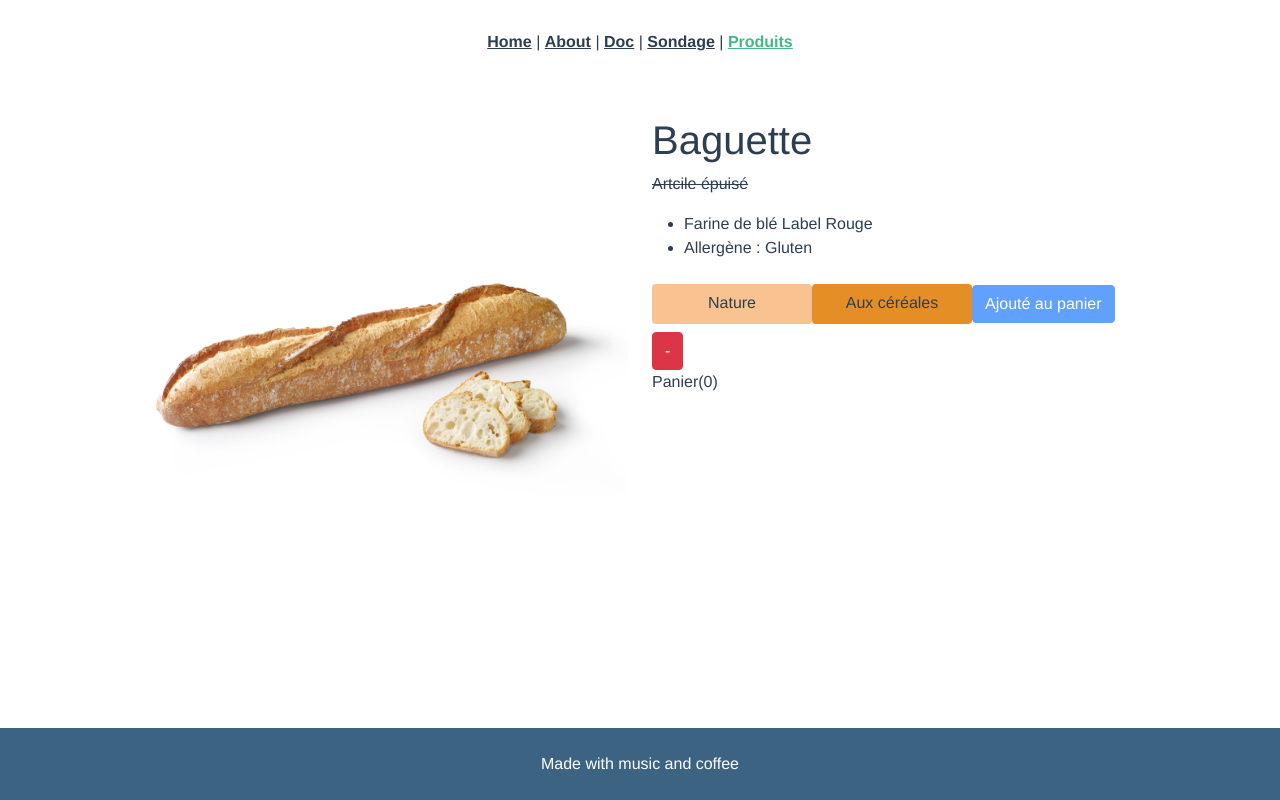
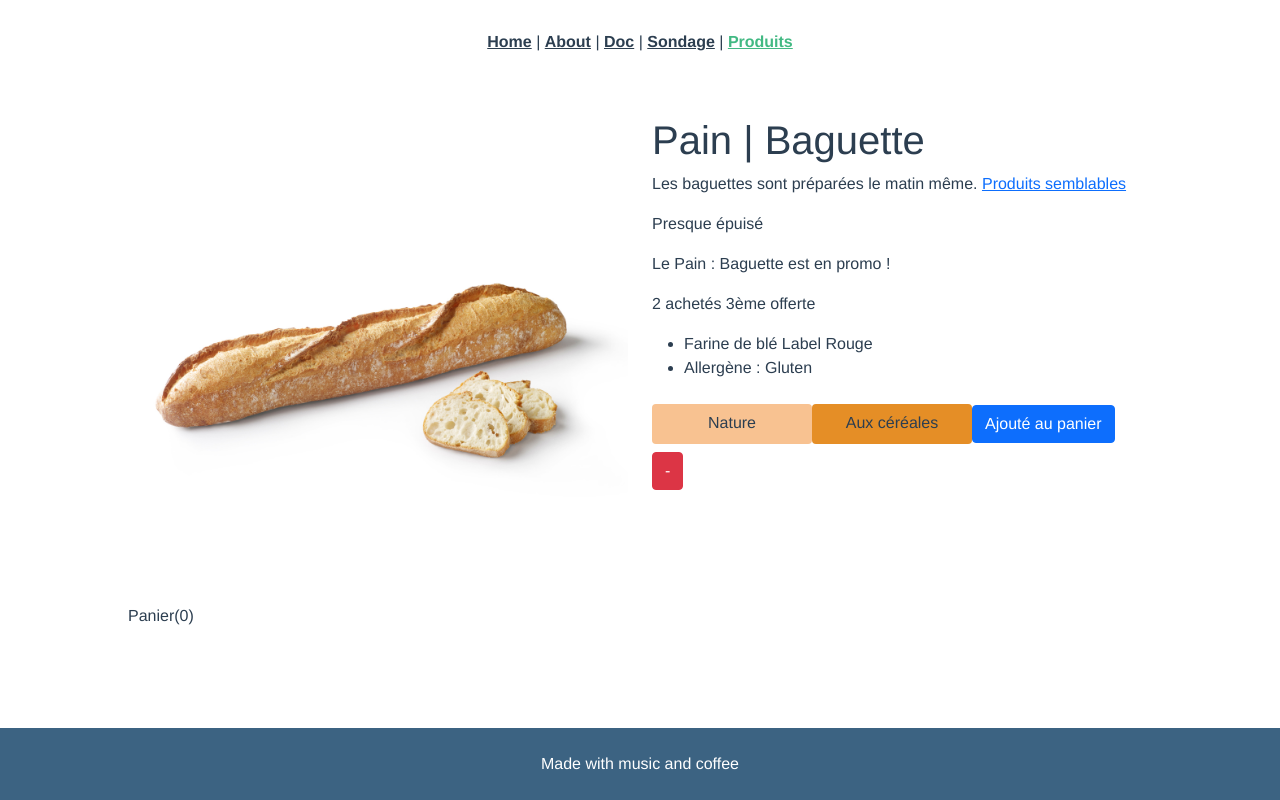
Before and after one commit to Timdev0/boulangerie, a Vue app: page /products in a window 1280 px wide. Built offline with nearby package versions, Linux system fonts and the light colour scheme.

Commit message:
compnents + communicating events

```diff
--- /dev/null
+++ b/src/components/Product.vue
@@ -0,0 +1,143 @@
+<template>
+  <div id="product-component">
+    <div class="container">
+      <div class="row">
+        <div class="product-img col-sm-6">
+          <img class="img-fluid" v-bind:src="image" alt="">
+        </div>
+        <div class="product-info col-sm-6">
+          <h1>{{ title }}</h1>
+          <p>{{ description }} <a :href="link" target="_blank">Produits semblables</a></p>
+          <p v-if="inStock > 5">En Stock</p>
+          <p v-else-if="inStock <= 5 && inStock > 0">Presque épuisé</p>
+          <p v-else
+            :class="{ lineThrought: inStock <= 0 }">
+            Artcile épuisé
+          </p>
+          <p v-if="onSale">{{ onSaleTxt }}est en promo !</p>
+          <p>{{ offer }}</p>
+          <product-details :details="details"></product-details>
+          <div v-for="(variant, index) in variants"
+              :key="variant.variantId"
+              class="color-box"
+              :style="{ backgroundColor: variant.variantColor }"
+              @mouseover="updateProduct(index)">
+              <span>{{ variant.variantType }}</span>
+          </div>
+          <button v-on:click="addToCart" class="btn btn-primary" :disabled="inStock<=0">Ajouté au panier</button>
+          <button @click="removeFromCart" class="btn btn-danger">-</button>
+        </div>
+      </div>
+    </div>
+  </div>
+</template>
+
+<script>
+import ProductDetails from './ProductDetails.vue'
+
+export default {
+  components: {
+    ProductDetails
+  },
+
+  props: {
+    premium: {
+      type: Boolean,
+      requiered: true
+    }
+  },
+
+  data: function () {
+    return {
+      category: 'Pain',
+      product: 'Baguette',
+      description: 'Les baguettes sont préparées le matin même.',
+      link: 'https://www.amazon.fr/s?k=baguette+de+pain&__mk_fr_FR=%C3%85M%C3%85%C5%BD%C3%95%C3%91&ref=nb_sb_noss_2',
+      onSale: true,
+      selectVariant: 0,
+      details: [
+        {
+          detailId: 10,
+          detailText: 'Farine de blé Label Rouge'
+        },
+        {
+          detailId: 11,
+          detailText: 'Allergène : Gluten'
+        }
+      ],
+      variants: [
+        {
+          variantId: 1000,
+          variantType: 'Nature',
+          variantImage: require('../assets/baguette.jpeg'),
+          variantColor: '#f8c291',
+          variantQuantity: 4
+        },
+        {
+          variantId: 1001,
+          variantType: 'Aux céréales',
+          variantImage: require('../assets/baguette-cereales.jpeg'),
+          variantColor: '#e58e26',
+          variantQuantity: 0
+        }
+      ]
+    }
+  },
+
+  methods: {
+    addToCart: function () {
+      this.$emit('add-to-cart', this.variants[this.selectVariant].variantId)
+    },
+    updateProduct (index) {
+      this.selectVariant = index
+      console.log(index)
+    },
+    removeFromCart: function () {
+      this.$emit('remove-from-cart', this.variants[this.selectVariant].variantId)
+    }
+  },
+
+  computed: {
+    title () {
+      return this.category + ' | ' + this.product
+    },
+    onSaleTxt () {
+      return 'Le ' + this.category + ' : ' + this.product + ' '
+    },
+    image () {
+      return this.variants[this.selectVariant].variantImage
+    },
+    inStock () {
+      return this.variants[this.selectVariant].variantQuantity
+    },
+    offer () {
+      if (this.premium) {
+        return '2 achetés 3ème offerte'
+      }
+      return ''
+    }
+  }
+}
+</script>
+
+<style scoped>
+  .color-box{
+    width: 10rem;
+    height: 2.5rem;
+    margin-top: 0.5rem;
+    margin-bottom: 0.5rem;
+    display: inline-block;
+    text-align: center;
+    text-decoration: none;
+    vertical-align: middle;
+    border: 1px solid transparent;
+    padding: .375rem .75rem;
+    font-size: 1rem;
+    border-radius: .25rem;
+    line-height: 1.5;
+  }
+
+    .lineThrought{
+      text-decoration: line-through;
+    }
+</style>
--- /dev/null
+++ b/src/components/ProductDetails.vue
@@ -0,0 +1,22 @@
+<template>
+    <div id="product-details-component">
+      <ul>
+        <li v-for="detail in details" :key="detail.detailId">{{ detail.detailText }}</li>
+      </ul>
+    </div>
+</template>
+
+<script>
+export default {
+  props: {
+    details: {
+      type: Array,
+      required: true
+    }
+  }
+}
+</script>
+
+<style scoped>
+
+</style>
--- a/src/views/Products.vue
+++ b/src/views/Products.vue
@@ -1,105 +1,43 @@
 <template>
-  <div id="products" class="container">
-    <div class="row">
-      <div class="product-img col-sm-6">
-        <img class="img-fluid" v-bind:src="image" alt="">
-      </div>
-      <div class="product-info col-sm-6">
-        <h1>{{ product }}</h1>
-        <p v-if="inStock > 5">En Stock</p>
-        <p v-else-if="inStock <= 5 && inStock > 0">Presque épuisé</p>
-        <p v-else
-           :class="{ lineThrought: inStock <= 0 }">
-           Artcile épuisé
-        </p>
-        <ul>
-          <li v-for="detail in details" :key="detail.detailId">{{ detail.detailText }}</li>
-        </ul>
-        <div v-for="variant in variants"
-             :key="variant.variantId"
-             class="color-box"
-             :style="{ backgroundColor: variant.variantColor }"
-             @mouseover="updateProduct(variant.variantImage)">
-            <span>{{ variant.variantType }}</span>
-        </div>
-        <button v-on:click="addToCart" class="btn btn-primary" :disabled="inStock<=0">Ajouté au panier</button>
-        <button @click="removeToCart" class="btn btn-danger">-</button>
-        <div class="cart">
-          <p>Panier({{ cart }})</p>
-        </div>
-      </div>
+  <div id="products" class="">
+    <product :premium="premium" @add-to-cart="updateCart" @remove-from-cart="removeCart"></product>
+    <div class="cart">
+      <p>Panier({{ cart.length }})</p>
     </div>
   </div>
 </template>
 
 <script>
+
+import Product from '../components/Product.vue'
+
 export default {
+  components: {
+    Product
+  },
+
   data: function () {
     return {
-      product: 'Baguette',
-      image: require('../assets/baguette.jpeg'),
-      inStock: 0,
-      cart: 0,
-      details: [
-        {
-          detailId: 10,
-          detailText: 'Farine de blé Label Rouge'
-        },
-        {
-          detailId: 11,
-          detailText: 'Allergène : Gluten'
-        }
-      ],
-      variants: [
-        {
-          variantId: 1000,
-          variantType: 'Nature',
-          variantImage: require('../assets/baguette.jpeg'),
-          variantColor: '#f8c291'
-        },
-        {
-          variantId: 1001,
-          variantType: 'Aux céréales',
-          variantImage: require('../assets/baguette-cereales.jpeg'),
-          variantColor: '#e58e26'
-        }
-      ]
+      premium: true,
+      cart: []
     }
   },
   methods: {
-    addToCart: function () {
-      this.cart += 1
+    updateCart (id) {
+      this.cart.push(id)
     },
-    removeToCart: function () {
-      if (this.cart > 0) {
-        this.cart -= 1
+    removeCart (id) {
+      for (var i = this.cart.length - 1; i >= 0; i--) {
+        if (this.cart[i] === id) {
+          this.cart.splice(i, 1)
+        }
       }
-    },
-    updateProduct (variantImage) {
-      this.image = variantImage
     }
   }
 }
+
 </script>
 
 <style scoped>
-.color-box{
-  width: 10rem;
-  height: 2.5rem;
-  margin-top: 0.5rem;
-  margin-bottom: 0.5rem;
-  display: inline-block;
-  text-align: center;
-  text-decoration: none;
-  vertical-align: middle;
-  border: 1px solid transparent;
-  padding: .375rem .75rem;
-  font-size: 1rem;
-  border-radius: .25rem;
-  line-height: 1.5;
-  }
 
-  .lineThrought{
-    text-decoration: line-through;
-  }
 </style>
```
